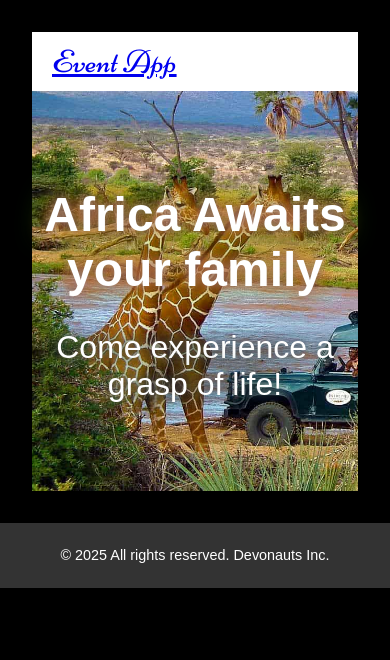
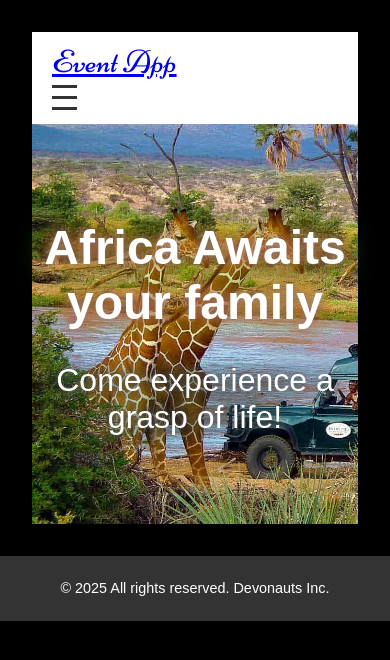
Before and after one commit to devonauts/project-css, a plain HTML site: page africa.html in a window 390 px wide. Drawn offline with Linux system fonts and the light colour scheme; a web font is replaced by a local one.

Commit message:
updated responsivity to navbar

```diff
--- a/africa.html
+++ b/africa.html
@@ -13,7 +13,7 @@
 </head>
 <body class="africa">
     <main>
-        <header class="black-screen">
+        <header>
             <nav class="navbar">
               <a href="/">
                 <div class="logo">
@@ -21,15 +21,19 @@
                 </div>
               </a>
 
+              <!-- Mobile Menu Toggle -->
+              <div class="menu-toggle" id="mobileMenu">
+                <span></span>
+                <span></span>
+                <span></span>
+              </div>
 
-
-                <ul class="nav-links">
-
+              <ul class="nav-links" id="navLinks">
                 <li><a href='events.html'>Events</a></li>
                 <li><a href='menu.html'>Menu</a></li>
                 <li><a href='location.html'>Location</a></li>
                 <li><a href='contact.html'>Contact Us</a></li>
-                    <li><a type="submit" class="button" href="cart.html"> Trips (2)</a></li>
+                <li><a class="button" href="cart.html">Trips (2)</a></li>
               </ul>
             </nav>
           </header>
```
Also changed, not shown: about.html (+8 -4 lines), cart.html (+8 -3 lines), contact.html (+8 -4 lines), events.html (+8 -4 lines), location.html (+8 -4 lines), menu.html (+8 -4 lines). Lines whose indentation alone changed are shown as unchanged.
